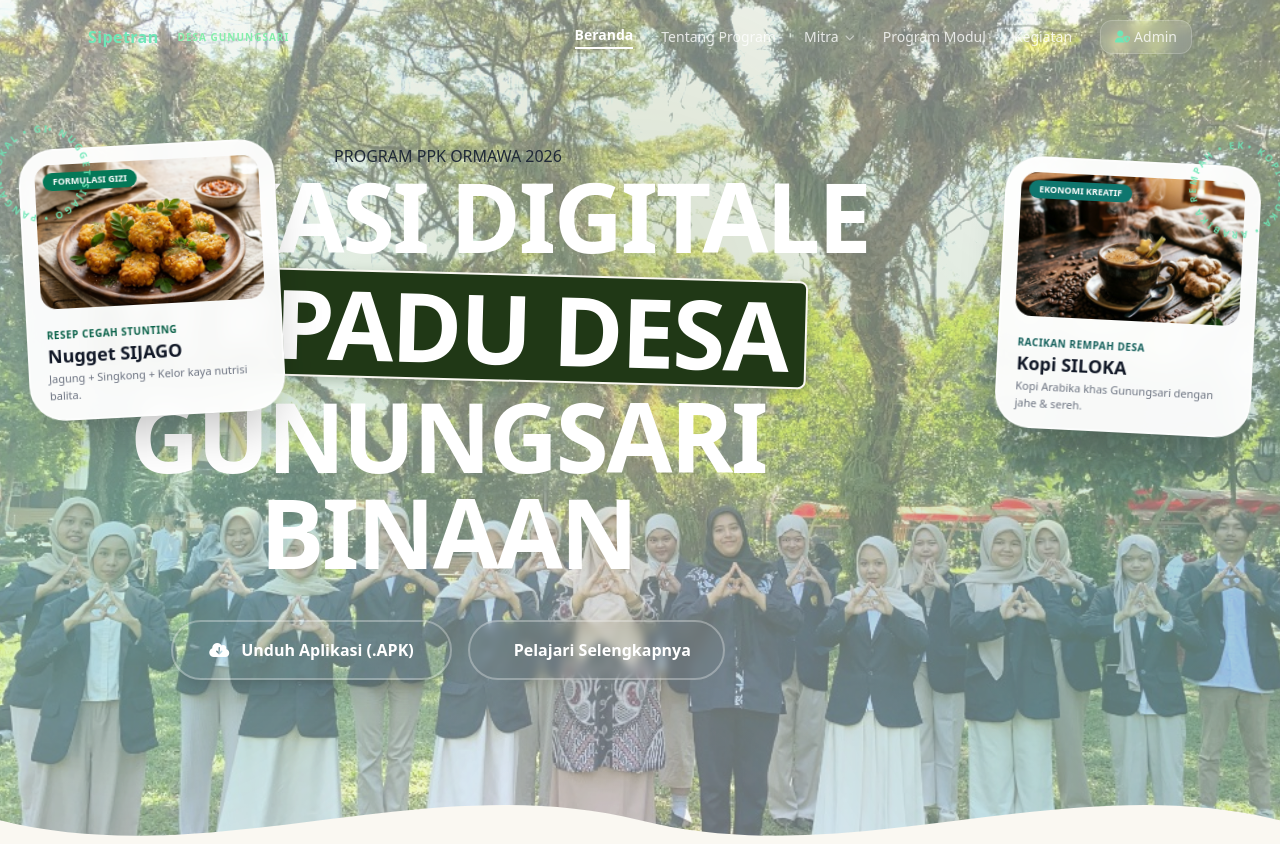
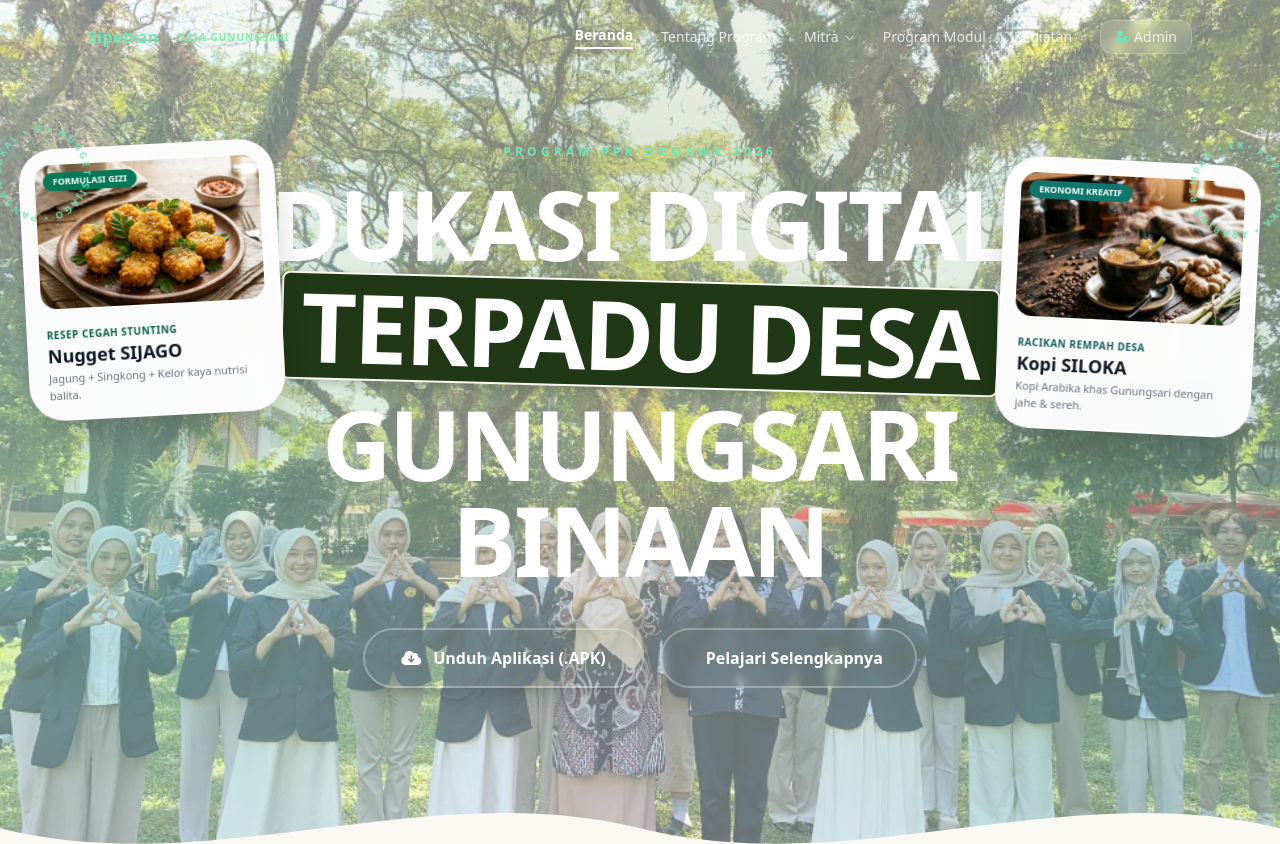
Before and after one commit to Crozer123/Website_Sipetran, an Astro site: page / in a window 1280 px wide. Shown: the top 844 px of the page. Built offline with nearby package versions, Linux system fonts and the light colour scheme; Astro itself is replaced by a stand-in of ours; some icons are missing; a web font is replaced by a local one.

Commit message:
Fix syntax error in index.astro

```diff
--- a/src/pages/index.astro
+++ b/src/pages/index.astro
@@ -348,7 +348,8 @@
         </div>
 
         <!-- Center Editorial Hero Title -->
-        <div class="relative z-10 max-w-4xl mx-            <p class="text-xs font-bold text-emerald-300 uppercase tracking-[0.35em] mb-4">PROGRAM PPK ORMAWA 2026</p>
+        <div class="relative z-10 max-w-4xl mx-auto">
+            <p class="text-xs font-bold text-emerald-300 uppercase tracking-[0.35em] mb-4">PROGRAM PPK ORMAWA 2026</p>
 
             <h1 class="font-display text-white text-5xl sm:text-6xl md:text-7xl lg:text-8xl font-black leading-[1.03] tracking-tight">
                 EDUKASI DIGITALE
```
